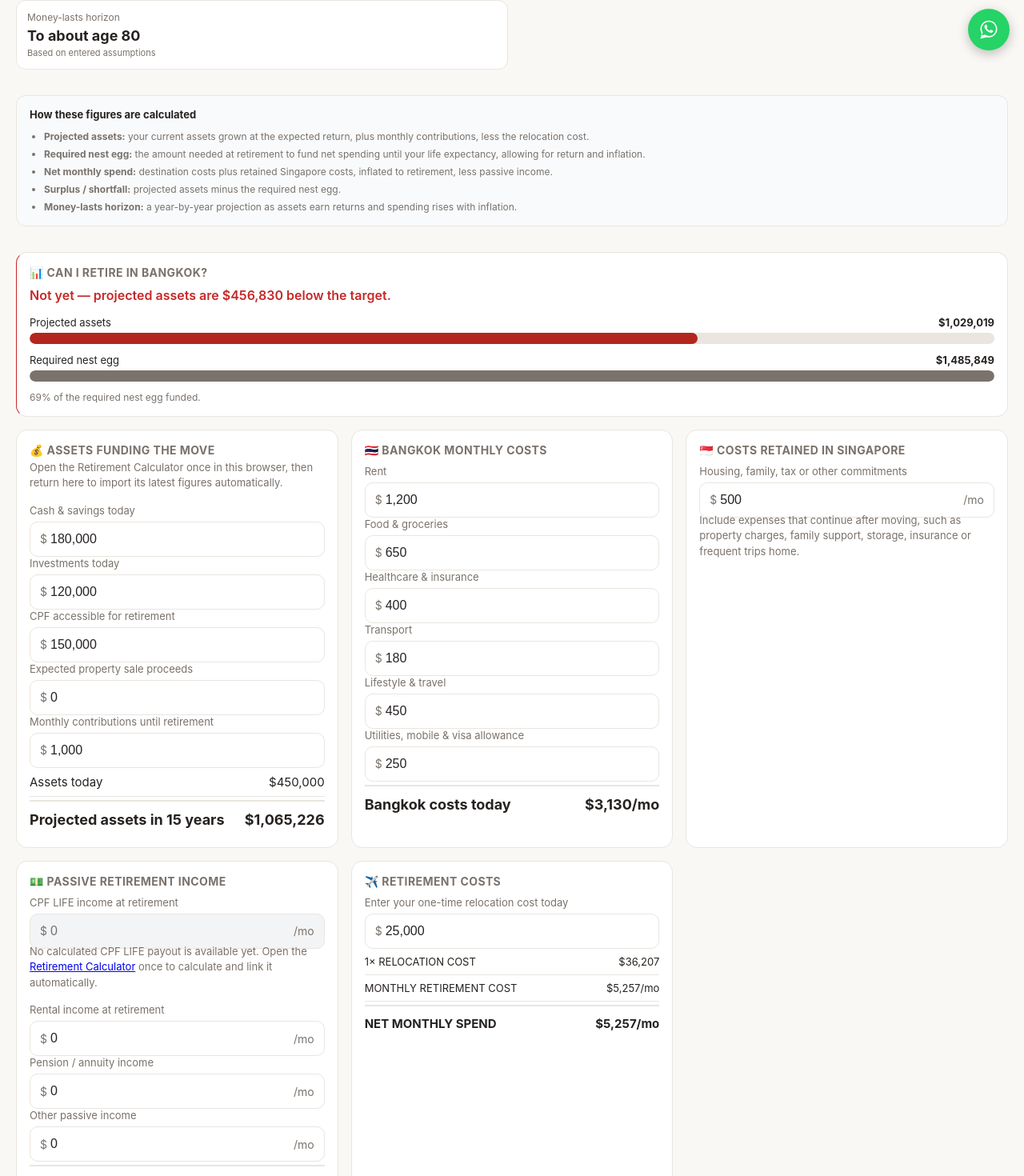
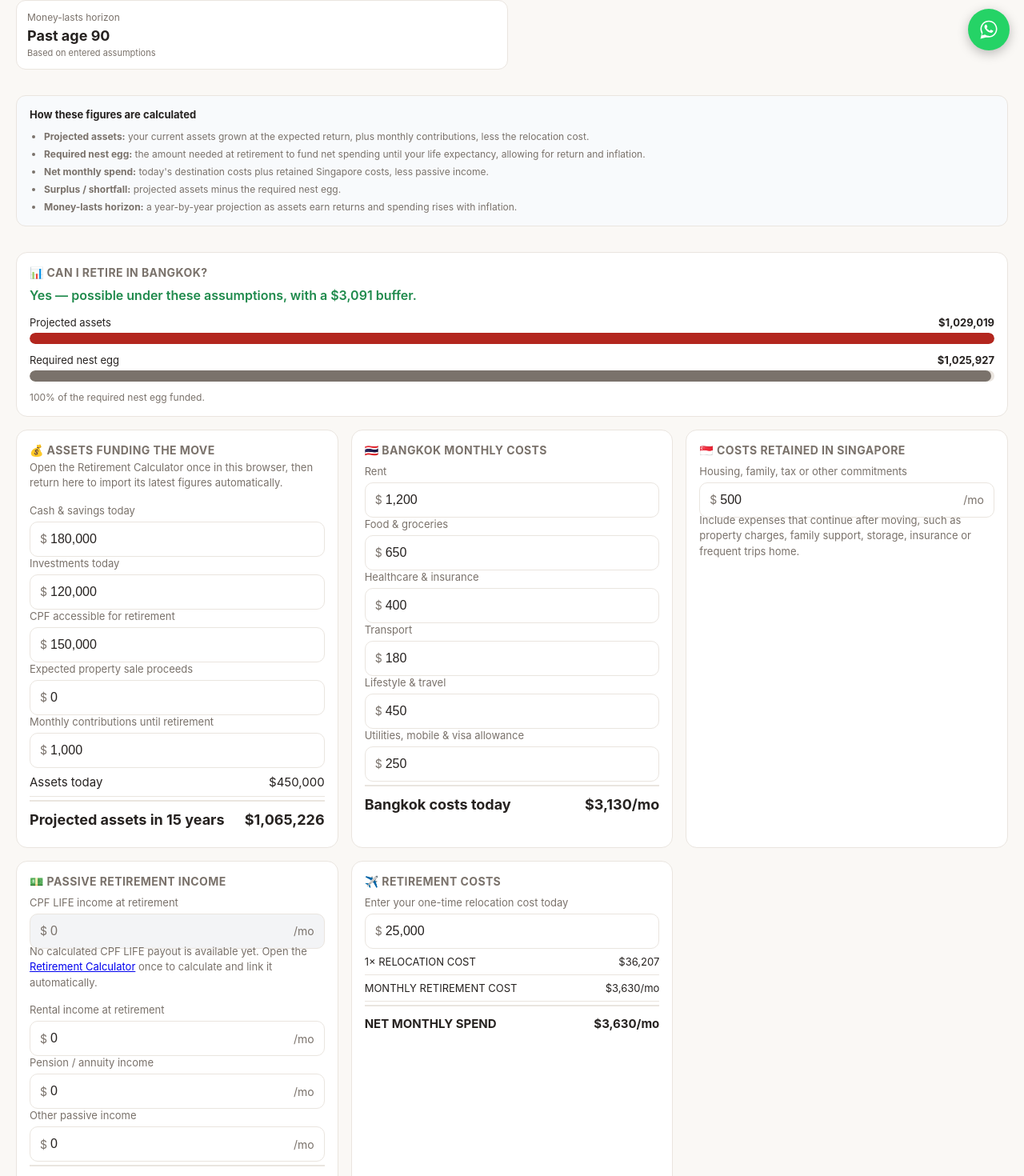
Before and after one commit to macmelvin/SG-Money-CPF-HDB-Calculator, a React (Vite) app: page /geo-arbitrage in a window 1280 px wide. Shown: the part 719-2189 px from the top of the page at 80% size. Built offline with nearby package versions, Linux system fonts and the light colour scheme; no server answers.

Commit message:
Show retirement costs in today's dollars

```diff
--- a/src/calculators/GeoArbitrageCalculator.tsx
+++ b/src/calculators/GeoArbitrageCalculator.tsx
@@ -204,7 +204,10 @@ export default function GeoArbitrageCalculator() {
     const projectedAssets = Math.max(0, projectedAssetsBeforeMove - projectedRelocationCost);
     const destinationMonthlyCosts = bangkokRent + bangkokFood + bangkokHealthcare + bangkokTransport + bangkokLifestyle + bangkokUtilitiesVisa;
     const totalMonthlyCostsToday = destinationMonthlyCosts + retainedSingaporeCosts;
-    const monthlyCostsAtRetirement = totalMonthlyCostsToday * Math.pow(1 + inflationPct / 100, yearsToRetirement);
+    // Keep the monthly retirement budget in today's dollars so it matches the
+    // figures the user entered (e.g. $500 retained in Singapore stays $500).
+    // Inflation is still applied year by year during retirement below.
+    const monthlyCostsAtRetirement = totalMonthlyCostsToday;
     const passiveIncome = cpfLifeIncome + rentalIncome + pensionIncome + otherPassiveIncome;
     const netMonthlySpend = Math.max(0, monthlyCostsAtRetirement - passiveIncome);
     const requiredNestEgg = growingAnnuityPresentValue(netMonthlySpend * 12, expectedReturnPct / 100, inflationPct / 100, retirementYears);
@@ -285,7 +288,7 @@ export default function GeoArbitrageCalculator() {
         <ul>
           <li><b>Projected assets:</b> your current assets grown at the expected return, plus monthly contributions, less the relocation cost.</li>
           <li><b>Required nest egg:</b> the amount needed at retirement to fund net spending until your life expectancy, allowing for return and inflation.</li>
-          <li><b>Net monthly spend:</b> destination costs plus retained Singapore costs, inflated to retirement, less passive income.</li>
+          <li><b>Net monthly spend:</b> today's destination costs plus retained Singapore costs, less passive income.</li>
           <li><b>Surplus / shortfall:</b> projected assets minus the required nest egg.</li>
           <li><b>Money-lasts horizon:</b> a year-by-year projection as assets earn returns and spending rises with inflation.</li>
         </ul>
```
